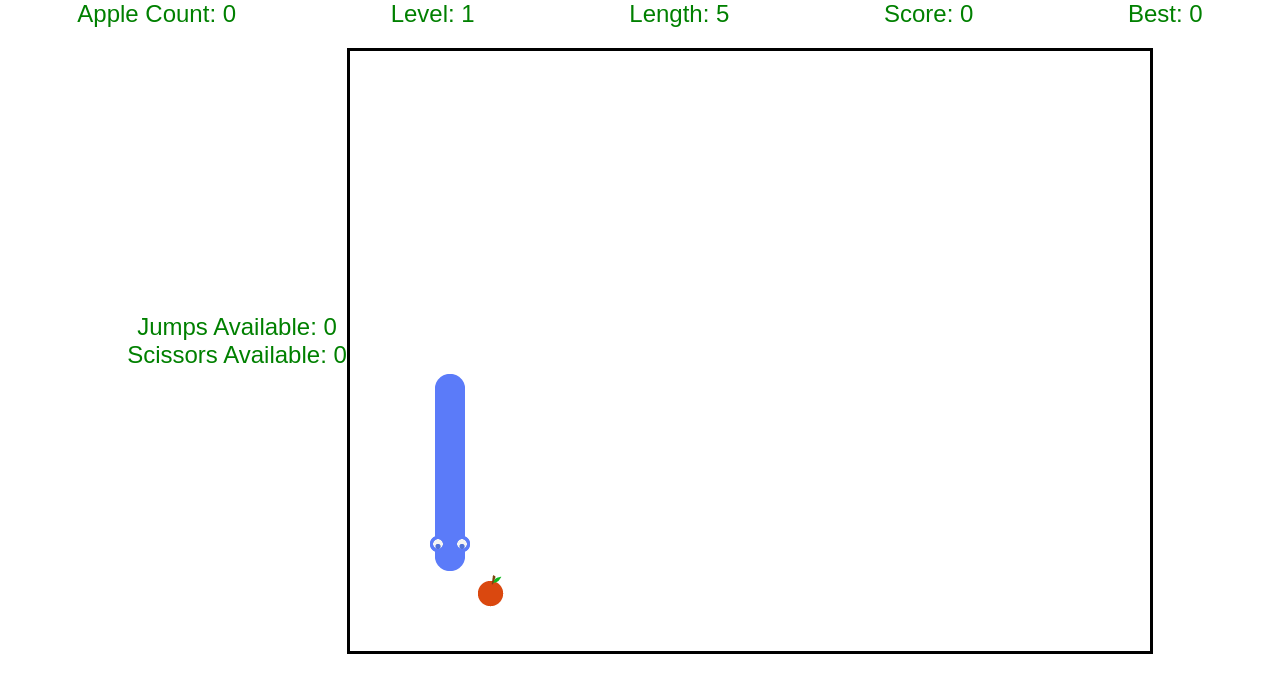
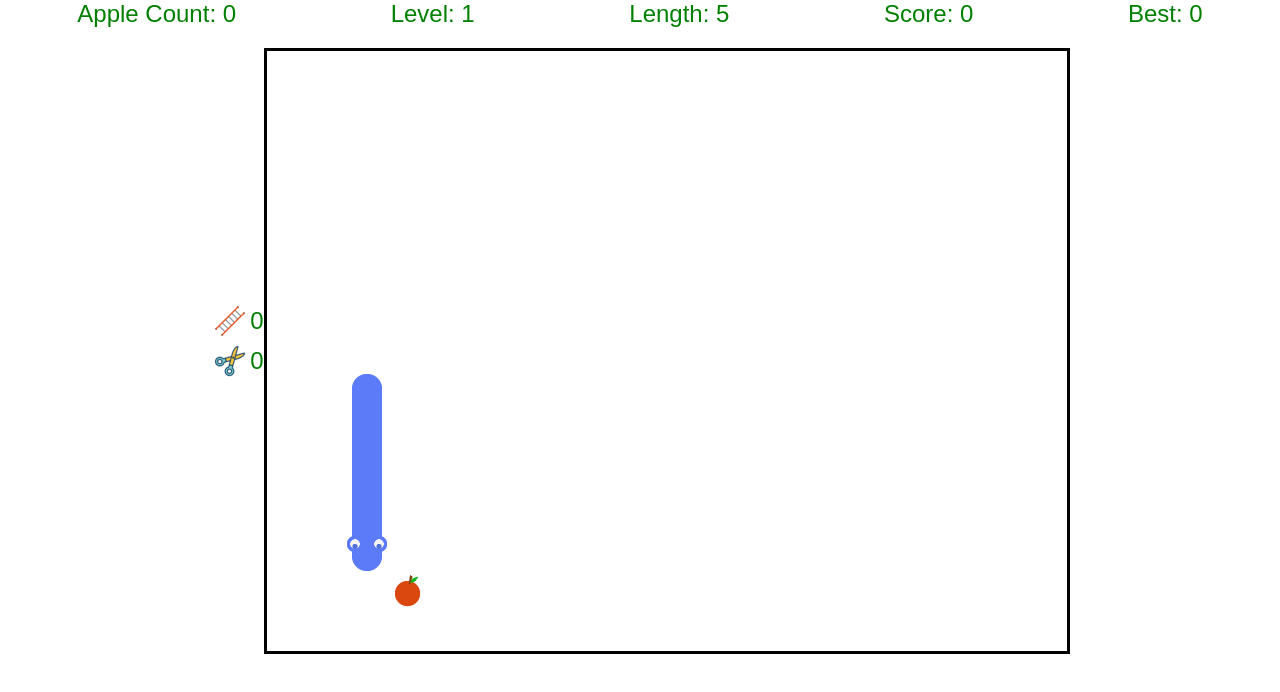
Before and after one commit to KmrGaurav/snake, a plain HTML site: page index.html in a window 1280 px wide. Drawn offline with Linux system fonts and the light colour scheme.

Commit message:
Adding and Rendering scissor and jump (ladder) images

```diff
--- a/index.css
+++ b/index.css
@@ -50,6 +50,12 @@ body {
     color: green;
 }
 
+#powers {
+    display: flex;
+    justify-content: space-between;
+    align-items: center;
+}
+
 #game {
     display: flex;
     justify-content: center;
--- a/index.html
+++ b/index.html
@@ -18,8 +18,14 @@
         </div>
         <div id="game">
             <div>
-                <p id="snakes-jumps-available"></p>
-                <p id="snakes-scissors-available"></p>
+                <div id="powers">
+                    <img src="assets/ladder.png" alt="ladder" />
+                    <p id="snakes-jumps-available"></p>
+                </div>
+                <div id="powers">
+                    <img src="assets/scissor.png" alt="scissor" />
+                    <p id="snakes-scissors-available"></p>
+                </div>
             </div>
             <canvas id="canvas"></canvas>
         </div>
--- a/index.js
+++ b/index.js
@@ -155,11 +155,10 @@ function setBest() {
     best.textContent = 'Best: ' + window.localStorage.getItem('best');
 }
 function setSnakesJumpCount() {
-    snakesJumpsAvailableElement.textContent = 'Jumps Available: ' + gameState.snake.jumpsAvailable;
+    snakesJumpsAvailableElement.textContent = gameState.snake.jumpsAvailable.toString();
 }
 function setSnakesScissorCount() {
-    snakesScissorsAvailableElement.textContent =
-        'Scissors Available: ' + gameState.snake.scissorsAvailable;
+    snakesScissorsAvailableElement.textContent = gameState.snake.scissorsAvailable.toString();
 }
 var eventManager = {
     event: Direction.Down,
@@ -503,10 +502,24 @@ function drawApple() {
     context.drawImage(gameState.apple.image, gameState.apple.position.x * gameState.unitSize, gameState.apple.position.y * gameState.unitSize, gameState.unitSize, gameState.unitSize);
 }
 function drawJump() {
-    drawRectangle(gameState.jump.position.x * gameState.unitSize, gameState.jump.position.y * gameState.unitSize, gameState.unitSize, gameState.unitSize, gameState.jump.color);
+    // drawRectangle(
+    //     gameState.jump.position.x * gameState.unitSize,
+    //     gameState.jump.position.y * gameState.unitSize,
+    //     gameState.unitSize,
+    //     gameState.unitSize,
+    //     gameState.jump.color
+    // );
+    context.drawImage(getImage('assets/ladder.png'), gameState.jump.position.x * gameState.unitSize, gameState.jump.position.y * gameState.unitSize, gameState.unitSize, gameState.unitSize);
 }
 function drawScissor() {
-    drawRectangle(gameState.scissor.position.x * gameState.unitSize, gameState.scissor.position.y * gameState.unitSize, gameState.unitSize, gameState.unitSize, gameState.scissor.color);
+    // drawRectangle(
+    //     gameState.scissor.position.x * gameState.unitSize,
+    //     gameState.scissor.position.y * gameState.unitSize,
+    //     gameState.unitSize,
+    //     gameState.unitSize,
+    //     gameState.scissor.color
+    // );
+    context.drawImage(getImage('assets/scissor.png'), gameState.scissor.position.x * gameState.unitSize, gameState.scissor.position.y * gameState.unitSize, gameState.unitSize, gameState.unitSize);
 }
 function draw() {
     drawSnake();
```
Also changed, not shown: assets/ladder.png (added), assets/scissor.png (added).
